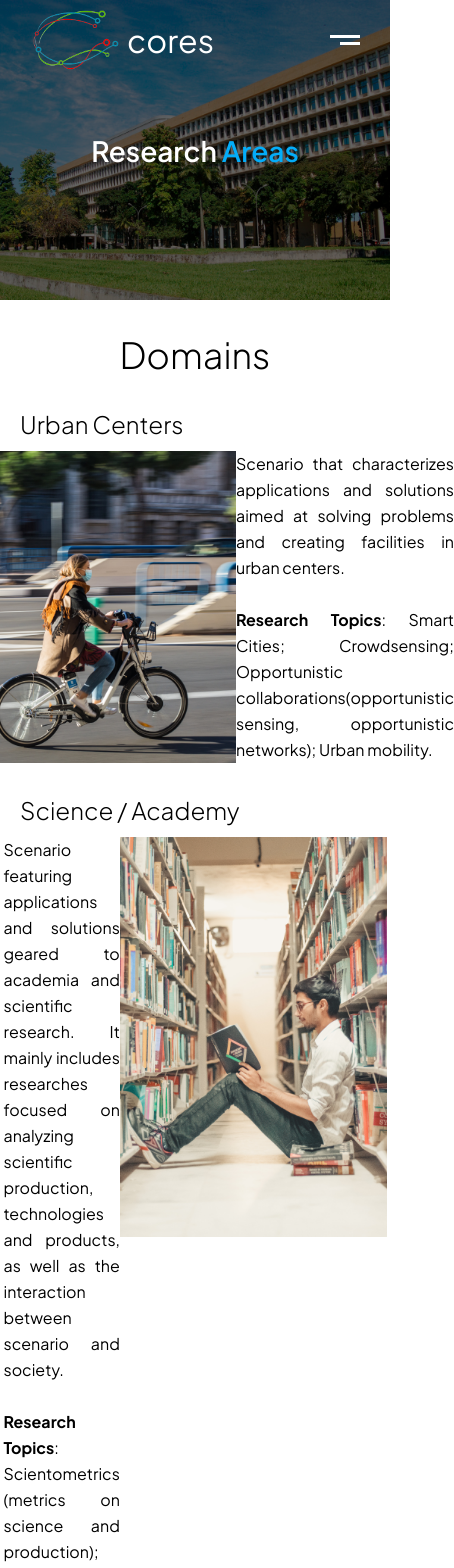
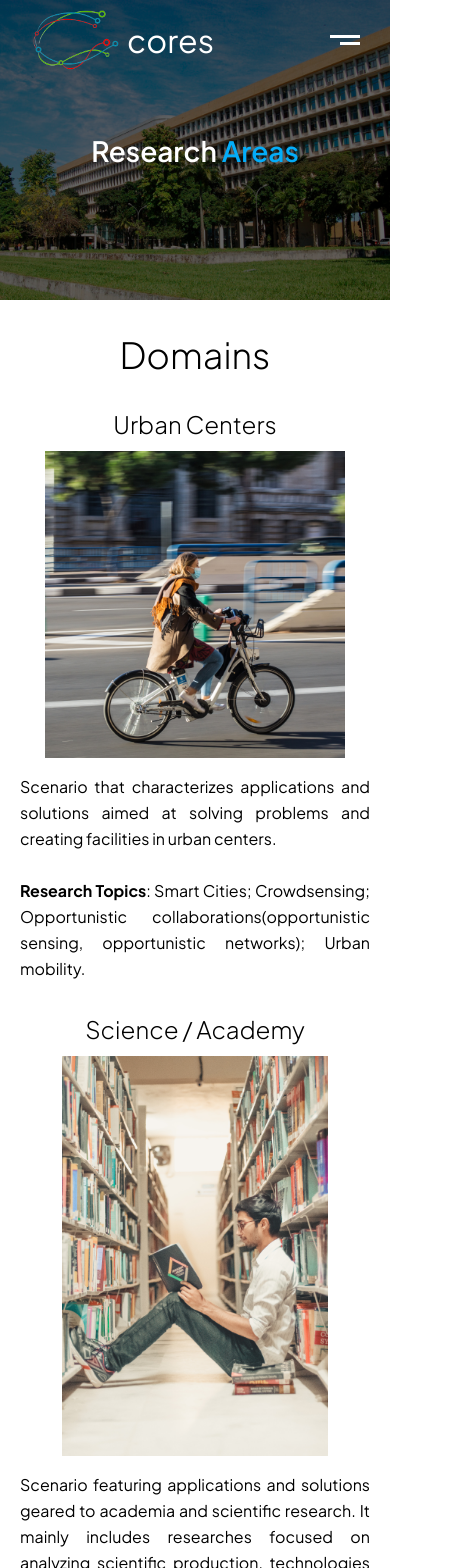
Before and after one commit to patrickpaiva/labcores-next-web, a Next.js app: page /research-areas in a window 390 px wide. Shown: the top 1568 px of the page, 454 px wide, since content can reach past the window. Built offline with nearby package versions, Linux system fonts and the light colour scheme.

Commit message:
adiciona responsividade para researchAreas e cria arquivos com paginas faltantes latestNews e Contact

```diff
--- /dev/null
+++ b/src/styles/pages/Contact.ts
@@ -0,0 +1,6 @@
+import styled from 'styled-components'
+
+export const Container = styled.div`
+  width: 100vw;
+  max-width: 100%;
+`
--- /dev/null
+++ b/src/styles/pages/LatestNews.ts
@@ -0,0 +1,6 @@
+import styled from 'styled-components'
+
+export const Container = styled.div`
+  width: 100vw;
+  max-width: 100%;
+`
--- a/src/styles/pages/ResearchAreas.ts
+++ b/src/styles/pages/ResearchAreas.ts
@@ -69,6 +69,37 @@ export const Container = styled.div`
 
   }
 
+  @media (max-width: 900px) {
+    main {
+      h3 {
+        align-self: center;
+        text-align: center;
+      }
+      .area {
+      width: 100%;
+      max-width: 940px;
+      padding: 0 20px;
+      margin-bottom: 32px;
+      display: flex;
+      flex-direction: column;
+      align-items: center;
+      gap: 16px;
+
+        p {
+          max-width: 100%;
+          margin-bottom: 18px;
+
+          img {
+            width: 100%;
+            max-width: 100%;
+            margin-right: 0px;
+          }
+        }
+      }
+
+    }
+  }
+
 `
 
 export const ContentLeft = styled.div`
@@ -102,6 +133,19 @@ export const ContentLeft = styled.div`
 
       p {
         max-width: 400px;
+      }
+    }
+  }
+
+  @media (max-width: 900px) {
+    .section {
+      .title {
+        align-self: center;
+      }
+      .box {
+        flex-direction: column;
+        align-items: center;
+        gap: 16px;
       }
     }
   }
@@ -145,4 +189,17 @@ export const ContentRight = styled.div`
     }
   }
 
+  @media (max-width: 900px) {
+    .section {
+      .title {
+        align-self: center;
+      }
+      .box {
+        flex-direction: column;
+        align-items: center;
+        gap: 16px;
+      }
+    }
+  }
+
 `
```
Also changed, not shown: src/pages/contact.tsx (added, +20 -0 lines), src/pages/latest-news.tsx (added, +20 -0 lines).
